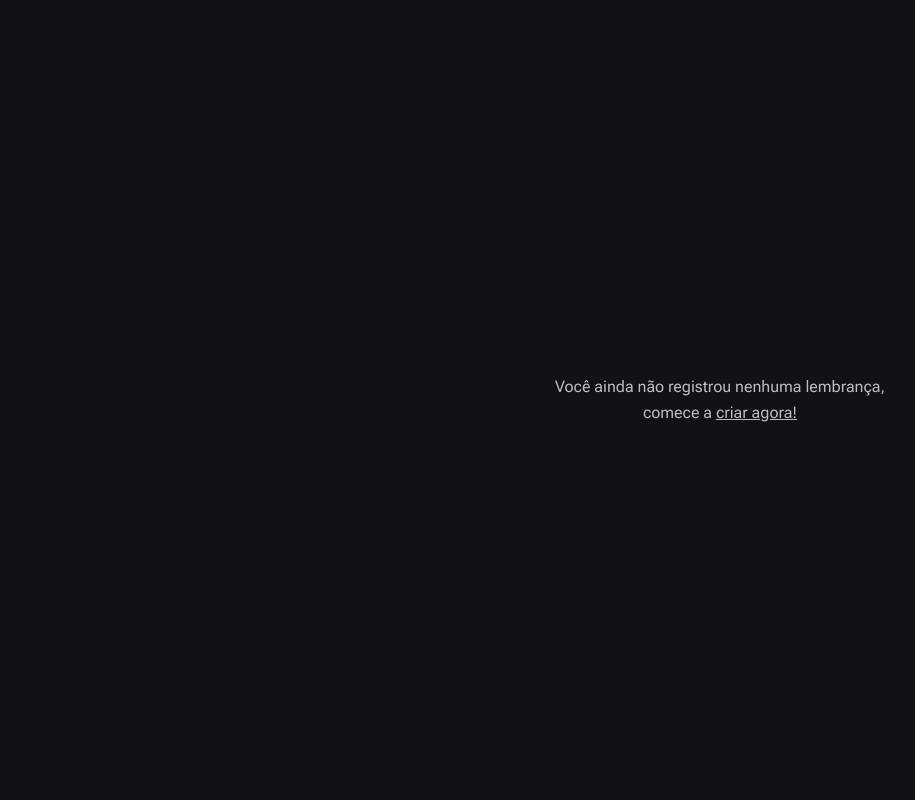
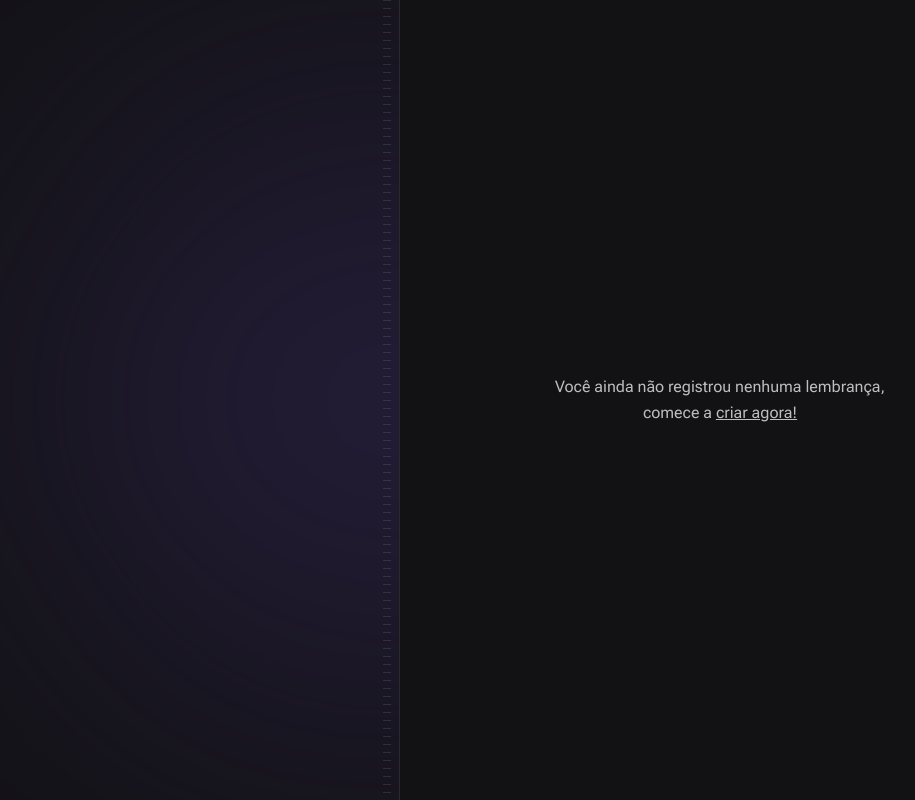
Before and after one commit to ericdietrich/NLW-spacetime, a Next.js app in the folder web/: page / in a window 1280 px wide. Shown: the whole page, without its empty margins (240-1155 px from the left). Built offline with nearby package versions, Linux system fonts and the light colour scheme; a web font is replaced by a local one.

Commit message:
blur and stripes

```diff
--- a/web/src/app/page.tsx
+++ b/web/src/app/page.tsx
@@ -1,8 +1,11 @@
 export default function Home() {
   return <main className="grid grid-cols-2 min-h-screen">
     {/*Left*/}
-    <div className="flex flex-col items-start justify-between px-28 py-16">
-
+    <div className="flex flex-col items-start justify-between px-28 py-16 relative overflow-hidden  border-r border-white/10" >
+      {/*Blur */}
+       <div className="absolute right-0 top-1/2 h-[288px] w-[526px] bg-purple-700 opacity-70 -translate-y-1/2 translate-x-1/2 rounded-full blur-full"/>
+       {/*Stripes */}
+       <div className="absolute right-2 top-0 bottom-0 w-2 bg-stripes"></div>
     </div>
 
     {/*Right*/}
--- a/web/tailwind.config.js
+++ b/web/tailwind.config.js
@@ -48,6 +48,15 @@
          800 : '#027435',
          900 : '#025929',
         },
+      },
+      backgroundImage: {
+        stripes: 'linear-gradient(to bottom, rgba(255,255,255, 0.1), rgba(255,255,255, 0.1), 12.5%, transparent 12.5%, transparent)'
+      },
+      backgroundSize: {
+        stripes: '100% 8px'
+      },
+      blur: {
+        full: '194px'
       }
     },
   },
```
